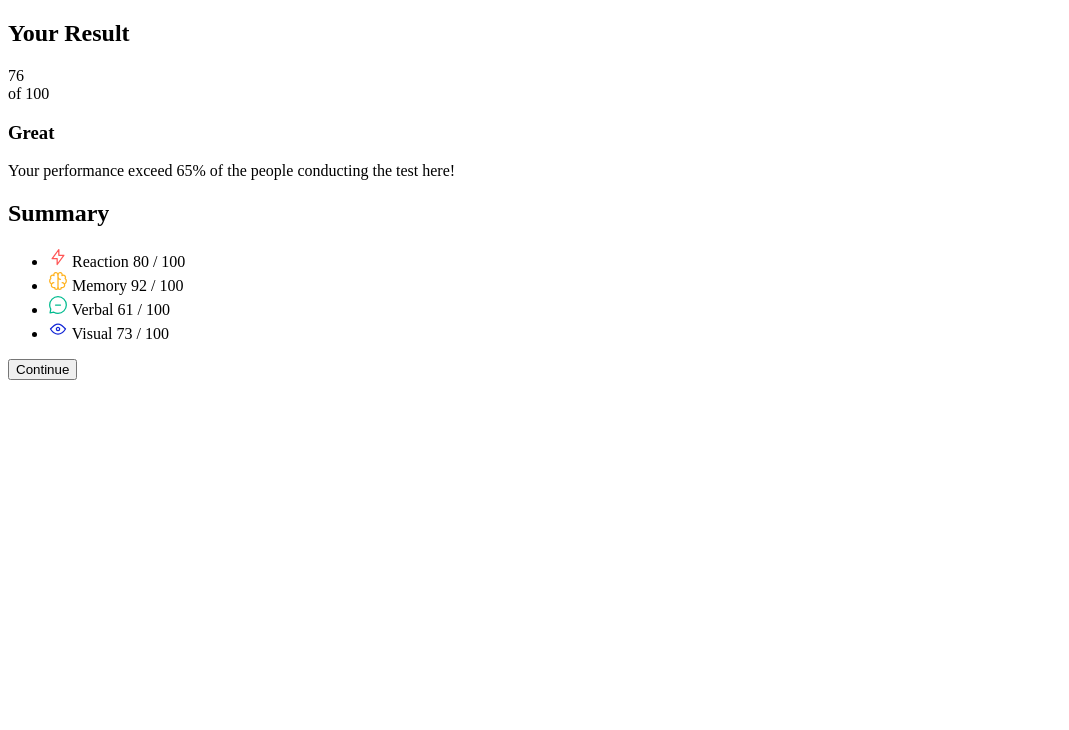
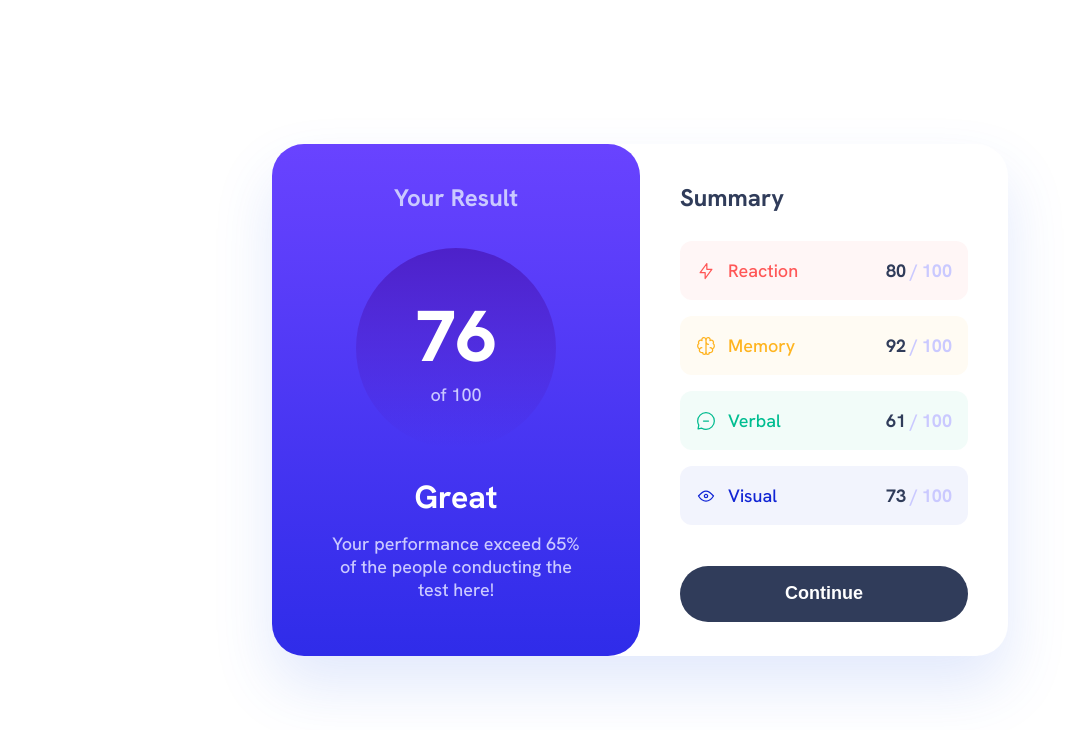
Before and after one commit to vspss/result-summary-component, a plain HTML site: page index.html in a window 1280 px wide. Shown: the whole page, without its empty margins (0-1069 px from the left). Drawn offline with Linux system fonts and the light colour scheme.

Commit message:
feat: solve the challenge with only html and css

```diff
--- a/index.css
+++ b/index.css
@@ -0,0 +1,287 @@
+@font-face {
+    font-family: "Hanken Grotesk";
+    src: url("/assets/fonts/static/HankenGrotesk-Bold.ttf");
+    font-weight: 700;
+}
+
+@font-face {
+    font-family: "Hanken Grotesk";
+    src: url("/assets/fonts/static/HankenGrotesk-Medium.ttf");
+    font-weight: 500;
+}
+
+@font-face {
+    font-family: "Hanken Grotesk";
+    src: url("/assets/fonts/static/HankenGrotesk-ExtraBold.ttf");
+    font-weight: 800;
+
+}
+
+* {
+    margin: 0;
+    padding: 0;
+    box-sizing: border-box;
+}
+
+:root {
+    --font-family: "Hanken Grotesk";
+    --color-gradient-primary: linear-gradient(180deg, #7755FF 0%, #6943FF 0.01%, #2F2CE9 100%);
+    --color-gradient-secondary: linear-gradient(180deg, #4D21C9 0%, rgba(37, 33, 201, 0) 100%, rgba(37, 33, 201, 0) 100%);
+    --color-light-blue: #CAC9FF;
+    --color-dark-navy: hsla(223, 30%, 27%);
+    --color-red: hsla(0, 100%, 67%);
+    --color-red-50: hsla(0, 100%, 67%, 0.05);
+    --color-yellow: hsla(40, 100%, 56%);
+    --color-yellow-50: hsla(40, 100%, 56%, 0.05);
+    --color-green: hsla(166, 100%, 37%);
+    --color-green-50: hsla(166, 100%, 37%, 0.05);
+    --color-blue: hsla(234, 85%, 45%);
+    --color-blue-50: hsla(234, 85%, 45%, 0.05);
+    --color-white: #FFF;
+    --shadow-1: 0px 30px 60px rgba(61, 108, 236, 0.15);
+    --radius-md: 2rem;
+    --radius-lg: 8rem;
+    --radius-sm: 0.75rem;
+}
+
+/* Utilities */
+.radius-md {
+    border-radius: var(--radius-md);
+}
+
+.bg-gradient-primary {
+    background: var(--color-gradient-primary);
+}
+
+.text-xl {
+    font-size: 3.5rem;
+}
+
+.text-lg {
+    font-size: 1.5rem;
+}
+
+.text-md {
+    font-size: 1.125rem;
+}
+
+.text-sm {
+    font-size: 1rem;
+}
+
+.text-alt-secondary {
+    color: var(--color-light-blue)
+}
+
+.text-alt {
+    color: var(--color-white);
+}
+
+.font-bold {
+    font-weight: 700;
+}
+
+.font-bolder {
+    font-weight: 800;
+}
+
+.text-red {
+    color: var(--color-red);
+}
+
+.text-yellow {
+    color: var(--color-yellow);
+}
+
+.text-green {
+    color: var(--color-green);
+}
+
+.text-blue {
+    color: var(--color-blue);
+}
+
+.text-primary {
+    color: var(--color-dark-navy);
+}
+
+.bg-red-50 {
+    background: var(--color-red-50);
+}
+
+.bg-yellow-50 {
+    background: var(--color-yellow-50);
+}
+
+.bg-green-50 {
+    background: var(--color-green-50);
+}
+
+.bg-blue-50 {
+    background: var(--color-blue-50);
+}
+
+html,
+body {
+    font-family: var(--font-family);
+}
+
+.app {
+    display: flex;
+    align-items: flex-start;
+    justify-content: center;
+    min-height: 100vh;
+    height: 100%;
+}
+
+.demo {
+    width: 100%;
+    max-width: 736px;
+    height: 100%;
+}
+
+.card {
+    display: flex;
+    flex-wrap: wrap;
+    flex-direction: column;
+    height: 100%;
+    border-radius: 0 0 var(--radius-md) var(--radius-md);
+}
+
+.card__section {
+    flex: 1;
+    padding: 1.5rem 0 1.875rem 0;
+    height: 100%;
+    border-radius: 0 0 var(--radius-md) var(--radius-md);
+}
+
+.card__section__summary {
+    gap: 1rem;
+    display: flex;
+    flex-direction: column;
+    align-items: center;
+    text-align: center;
+    padding: 0 3.75rem;
+}
+
+.card__section__summary__score {
+    width: 8.75rem;
+    height: 8.75rem;
+    border-radius: 50%;
+    background: var(--color-gradient-secondary);
+    display: flex;
+    align-items: center;
+    justify-content: center;
+    flex-direction: column;
+}
+
+.card__section__summary__description {
+    display: flex;
+    flex-direction: column;
+    gap: 0.5rem;
+}
+
+.card__section__result {
+    padding: 0 1.875rem;
+}
+
+.card__section__result__list {
+    list-style: none;
+    display: flex;
+    flex-direction: column;
+    gap: 1rem;
+    margin: 1.75rem 0 2.56rem 0;
+}
+
+.card__section__result__list__item {
+    display: flex;
+    justify-content: space-between;
+    padding: 1.125rem 1rem;
+    border-radius: var(--radius-sm);
+}
+
+.card__section__result__list__item__title {
+    display: flex;
+    align-items: center;
+    gap: 0.75rem;
+}
+
+.card__section__result__list__item__value {
+    display: flex;
+    gap: 0.25rem;
+}
+
+.button {
+    width: 100%;
+    height: 3.5rem;
+    background: var(--color-dark-navy);
+    border-radius: var(--radius-lg);
+    border: 0;
+    font-weight: 700;
+    font-size: 1.125rem;
+    color: var(--color-white);
+}
+
+button:hover {
+    background: var(--color-gradient-primary);
+    cursor: pointer;
+}
+
+@media only screen and (min-width: 600px) {
+    .demo {
+        height: 512px;
+    }
+
+    .app {
+        align-items: center;
+    }
+
+    .card {
+        display: flex;
+        flex-wrap: wrap;
+        box-shadow: var(--shadow-1);
+        border-radius: var(--radius-md);
+        flex-direction: row;
+
+    }
+
+    .card__section {
+        border-radius: var(--radius-md);
+        padding: 2.375rem 0 2.875rem 0;
+    }
+
+    .card__section__summary {
+        gap: 0;
+    }
+
+    .card__section__summary__score {
+        width: 12.5rem;
+        height: 12.5rem;
+        margin: 2.18rem 0 1.75rem 0;
+    }
+
+    .card__section__summary__description {
+        gap: 0.875rem;
+    }
+
+    .card__section__result {
+        padding: 0 2.5rem;
+    }
+
+    .text-xl {
+        font-size: 4.5rem;
+    }
+
+    .text-lg {
+        font-size: 2rem;
+    }
+
+    .text-md {
+        font-size: 1.5rem;
+    }
+
+    .text-sm {
+        font-size: 1.125rem;
+    }
+
+}
--- a/index.html
+++ b/index.html
@@ -11,37 +11,71 @@
 </head>
 
 <body>
-    <main>
-        <div>
-            <div>
-                <h2>Your Result</h2>
-                <div>
-                    <div>76</div> of 100
+    <main class="app">
+        <div class="demo">
+            <div class="card">
+                <section class="card__section bg-gradient-primary">
+                    <div class="card__section__summary">
+                        <h2 class="text-md text-alt-secondary">Your Result</h2>
+                        <div class="card__section__summary__score text-sm text-alt-secondary">
+                            <div class="text-xl text-alt font-bolder">76</div> of 100
                         </div>
-                <h3>Great</h3>
-                <p>Your performance exceed 65% of the people conducting the test here!</p>
+                        <div class="card__section__summary__description">
+                            <h3 class="text-lg text-alt">Great</h3>
+                            <p class="text-sm text-alt-secondary">Your performance exceed 65% of the people conducting
+                                the test here!</p>
                         </div>
-            <div>
-                <h2>Summary</h2>
-                <ul>
-                    <li>
+                    </div>
+                </section>
+                <section class="card__section">
+                    <div class="card__section__result">
+                        <h2 class="text-md text-primary">Summary</h2>
+                        <ul class="card__section__result__list">
+                            <li class="card__section__result__list__item bg-red-50">
+                                <span class="card__section__result__list__item__title text-sm text-red">
                                     <img src="/assets/images/icon-reaction.svg" alt="" /> Reaction
-                        <span>80</span> / 100
+                                </span>
+                                <span
+                                    class="card__section__result__list__item__value text-sm text-alt-secondary font-bold">
+                                    <span class="text-primary">80</span>
+                                    <span>/</span>
+                                    100
+                                </span>
                             </li>
-                    <li>
-                        <img src="/assets/images/icon-memory.svg" alt="" /> Memory
-                        <span>92</span> / 100
+                            <li class="card__section__result__list__item bg-yellow-50">
+                                <span class="card__section__result__list__item__title text-sm text-yellow">
+                                    <img src="/assets/images/icon-memory.svg" alt="" /> Memory</span>
+                                <span
+                                    class="card__section__result__list__item__value text-sm text-alt-secondary font-bold">
+                                    <span class="text-primary">92</span>
+                                    <span>/</span>
+                                    100
+                                </span>
                             </li>
-                    <li>
-                        <img src="/assets/images/icon-verbal.svg" alt="" /> Verbal
-                        <span>61</span> / 100
+                            <li class="card__section__result__list__item bg-green-50">
+                                <span class="card__section__result__list__item__title text-sm text-green">
+                                    <img src="/assets/images/icon-verbal.svg" alt="" /> Verbal</span>
+                                <span
+                                    class="card__section__result__list__item__value text-sm text-alt-secondary font-bold">
+                                    <span class="text-primary">61</span>
+                                    <span>/</span>
+                                    100
+                                </span>
                             </li>
-                    <li>
-                        <img src="/assets/images/icon-visual.svg" alt="" /> Visual
-                        <span>73</span> / 100
+                            <li class="card__section__result__list__item bg-blue-50">
+                                <span class="card__section__result__list__item__title text-sm text-blue">
+                                    <img src="/assets/images/icon-visual.svg" alt="" /> Visual</span>
+                                <span
+                                    class="card__section__result__list__item__value text-sm text-alt-secondary font-bold">
+                                    <span class="text-primary">73</span>
+                                    <span>/</span>
+                                    100
+                                </span>
                             </li>
                         </ul>
-                <button type="button">Continue</button>
+                        <button class="button" type="button">Continue</button>
+                    </div>
+                </section>
             </div>
         </div>
     </main>
```
Lines whose indentation alone changed are shown as unchanged.
